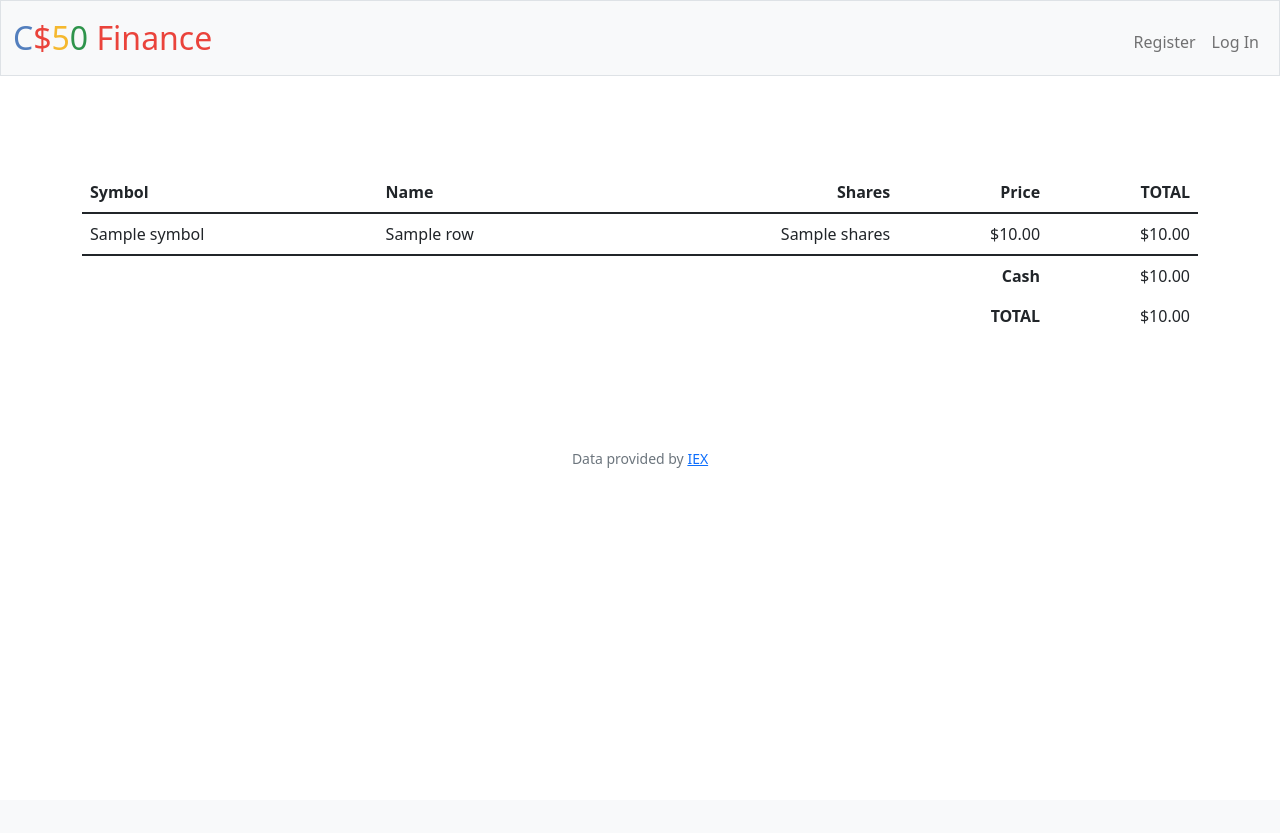
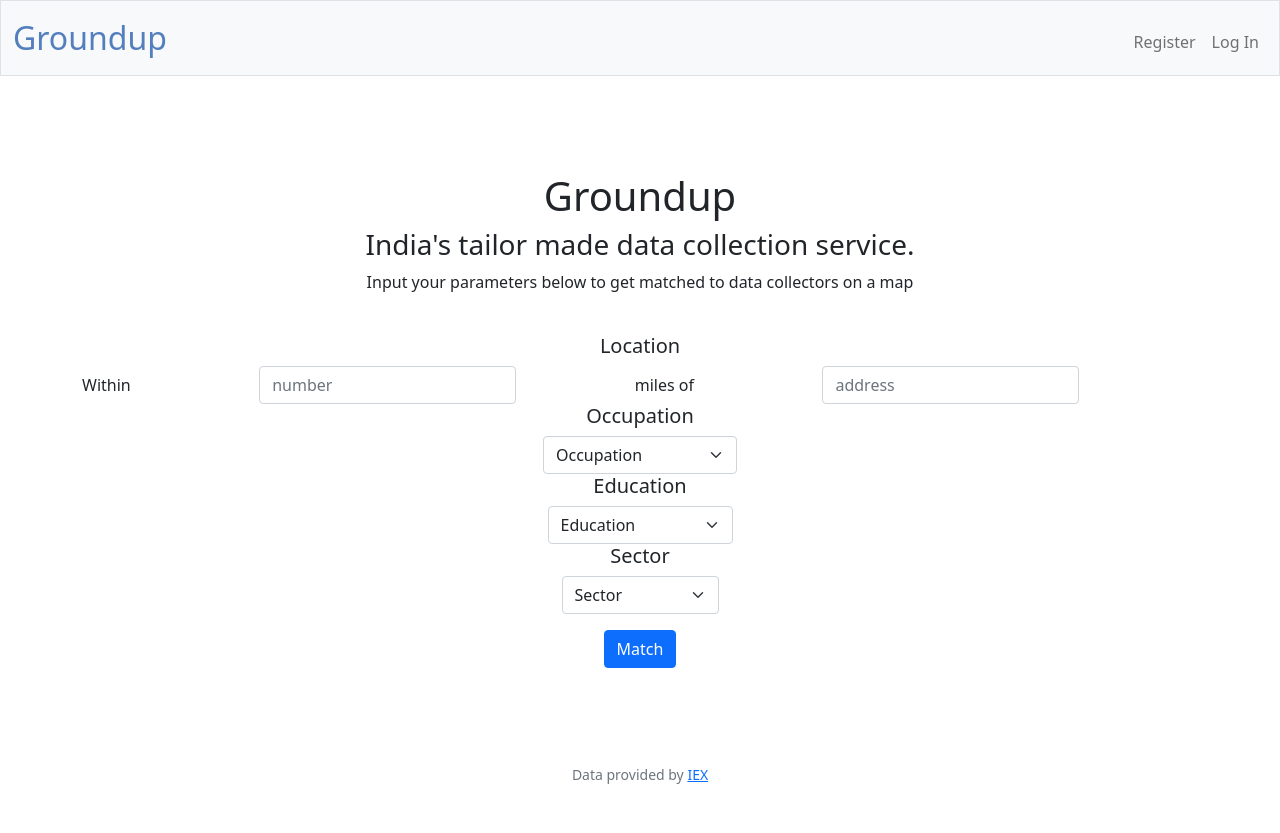
Before and after one commit to MohanMaker/GroundUp, a Flask app: template templates/index.html in a window 1280 px wide. Before the commit the page ends 468 px from the top, so only its background shows below. Run offline with Flask 2, Linux system fonts and the light colour scheme; the template is opened without the code that fills it: most values are stand-ins (such as "Sample title", 1, 10 or a date in 2020); some libraries are stand-ins or nearby versions.

Commit message:
add filtering webpage and functions to find the person based on the filters (including location)

```diff
--- a/app.py
+++ b/app.py
@@ -3,11 +3,6 @@
 # Implement map
 # Implement location filtering
 # Implement other filtering
-
-# Search page
-# Dropdowns
-# Map page
-# Show unfiltered map
 
 import os
 
@@ -16,14 +11,13 @@ from flask import Flask, flash, redirect, render_template, request, session
 from flask_session import Session
 from tempfile import mkdtemp
 from werkzeug.security import check_password_hash, generate_password_hash
+import geopy
+import sys
 
-from helpers import apology, login_required, lookup, usd
+from helpers import reversegeocode, geocode, apology, login_required, lookup
 
 # Configure application
 app = Flask(__name__)
-
-# Custom filter
-app.jinja_env.filters["usd"] = usd
 
 # Configure session to use filesystem (instead of signed cookies)
 app.config["SESSION_PERMANENT"] = False
@@ -43,25 +37,33 @@ def after_request(response):
     return response
 
 
-@app.route("/")
+@app.route("/", methods=["GET", "POST"])
 @login_required
 def index():
-    portfolio = db.execute("SELECT * FROM portfolio WHERE id = ?", session["user_id"])
-    cash = db.execute("SELECT cash FROM users WHERE id = ?", session["user_id"])[0]["cash"]
+    if request.method == "POST":
+        # Get inputs from user
+        distance = request.form.get("distance")
+        address = request.form.get("address")
+        occupation = request.form.get("occupation")
+        education = request.form.get("education")
+        sector = request.form.get("sector")
 
-    total = cash
-    if len(portfolio) == 0:
-        portfolio = None
+        lat, lng = geocode(address)
+        radius = geopy.units.degrees(arcminutes=geopy.units.nautical(miles=int(distance)))
+        latmin = lat - radius
+        latmax = lat + radius
+        lngmin = lng - radius
+        lngmax = lng + radius
+
+        tograph = db.execute("SELECT * FROM datacollectors WHERE occupation = ? AND education = ? AND sector = ? AND (lat BETWEEN ? AND ?) AND (lng BETWEEN ? AND ?);", occupation, education, sector, latmin, latmax, lngmin, lngmax)
+        print(tograph, file=sys.stderr)
+
+        return render_template("map.html", tograph=tograph)
     else:
-        sharesvalue = 0
-        for row in portfolio:
-            stock = lookup(row["symbol"])
-            row["persymbolprice"] = stock["price"]
-            row["totalsymbolvalue"] = (row["persymbolprice"] * row["shares"])
-            sharesvalue += row["totalsymbolvalue"]
-        total += sharesvalue
-    return render_template("index.html", portfolio=portfolio, cash=cash, total=total)
-
+        occupation = db.execute("SELECT DISTINCT occupation FROM datacollectors;")
+        education = db.execute("SELECT DISTINCT education FROM datacollectors;")
+        sector = db.execute("SELECT DISTINCT sector FROM datacollectors;")
+        return render_template("index.html", occupation=occupation, education=education, sector=sector)
 
 @app.route("/login", methods=["GET", "POST"])
 def login():
@@ -124,7 +126,7 @@ def quote():
         if info == None:
             return apology("Invalid symbol", 400)
 
-        return render_template("quoted.html", name=info["name"], symbol=info["symbol"], price=usd(info["price"]))
+        return render_template("quoted.html", name=info["name"], symbol=info["symbol"], price=info["price"])
     else:
         return render_template("quote.html")
 
--- a/helpers.py
+++ b/helpers.py
@@ -20,7 +20,15 @@ def reversegeocode(lat, lng):
     output['country'] = address.get('country', '')
     output['zipcode'] = address.get('postcode')
 
-    return output;
+    return output
+
+def geocode(address):
+    location = geolocator.geocode(address)
+
+    lat = location.latitude
+    lng = location.longitude
+
+    return lat, lng
 
 def apology(message, code=400):
     """Render message as an apology to user."""
@@ -73,8 +81,3 @@ def lookup(symbol):
         }
     except (KeyError, TypeError, ValueError):
         return None
-
-
-def usd(value):
-    """Format value as USD."""
-    return f"${value:,.2f}"
--- a/static/styles.css
+++ b/static/styles.css
@@ -1,4 +1,15 @@
 /* Size for brand */
+
+.form-inline {
+    display: flex;
+    flex-flow: row wrap;
+    align-items: center;
+}
+
+.form-inline label {
+margin: 5px 10px 5px 0;
+}
+
 nav .navbar-brand
 {
     font-size: xx-large;
--- a/templates/index.html
+++ b/templates/index.html
@@ -5,40 +5,57 @@
 {% endblock %}
 
 {% block main %}
-    <main class="container py-5 text-center">
-        <table class="table">
-            <thead>
-                <tr>
-                    <th class="text-start">Symbol</th>
-                    <th class="text-start">Name</th>
-                    <th class="text-end">Shares</th>
-                    <th class="text-end">Price</th>
-                    <th class="text-end">TOTAL</th>
-                </tr>
-            </thead>
-            <tbody>
-                {% if portfolio %}
-                {% for row in portfolio%}
-                <tr>
-                    <td class="text-start">{{ row["symbol"] }}</td>
-                    <td class="text-start">{{ row["name"] }}</td>
-                    <td class="text-end">{{ row["shares"] }}</td>
-                    <td class="text-end">{{ row["persymbolprice"] | usd }}</td>
-                    <td class="text-end"> {{ row["totalsymbolvalue"] | usd }}</td>
-                </tr>
-                {% endfor %}
-                {% endif %}
-            </tbody>
-            <tfoot>
-                <tr>
-                    <td class="border-0 fw-bold text-end" colspan="4">Cash</td>
-                    <td class="border-0 text-end">{{ cash | usd }}</td>
-                </tr>
-                <tr>
-                    <td class="border-0 fw-bold text-end" colspan="4">TOTAL</td>
-                    <td class="border-0 w-bold text-end">{{ total | usd }}</td>
-                </tr>
-            </tfoot>
-        </table>
-    </main>
+
+<main class="container py-5 text-center">
+
+    <h1>Groundup</h1>
+    <h3>
+        India's tailor made data collection service.
+    </h3>
+
+    <p>Input your parameters below to get matched to data collectors on a map</p>
+    <br>
+
+
+    <form action="/" method="post">
+        <h5>Location</h5>
+
+        <div class="form-inline">
+            <label for="distance">Within</label>
+            <input type="number" id="distance" autocomplete="off" class="form-control mx-auto w-auto" min="0" name="distance" placeholder="number">
+            <label for="place">miles of</label><br>
+            <input id="place" autocomplete="off" class="form-control mx-auto w-auto" name="address" placeholder="address" type="text">
+        </div>
+
+        <div class="mb-3">
+            <h5>Occupation</h5>
+            <select class="form-select mx-auto w-auto" name="occupation">
+                <option disabled="" selected="">Occupation</option>
+                    {% for row in occupation%}
+                        <option value="{{ row['occupation'] }}">{{ row['occupation'] }}</option>
+                    {% endfor %}
+            </select>
+
+            <h5>Education</h5>
+            <select class="form-select mx-auto w-auto" name="education">
+                <option disabled="" selected="">Education</option>
+                    {% for row in education%}
+                        <option value="{{ row['education'] }}">{{ row['education'] }}</option>
+                    {% endfor %}
+            </select>
+
+            <h5>Sector</h5>
+            <select class="form-select mx-auto w-auto" name="sector">
+                <option disabled="" selected="">Sector</option>
+                    {% for row in sector%}
+                        <option value="{{ row['sector'] }}">{{ row['sector'] }}</option>
+                    {% endfor %}
+            </select>
+        </div>
+
+        <button class="btn btn-primary" type="submit">Match</button>
+    </form>
+
+</main>
+
 {% endblock %}
--- a/templates/layout.html
+++ b/templates/layout.html
@@ -23,7 +23,7 @@
 
         <nav class="bg-light border navbar navbar-expand-md navbar-light">
             <div class="container-fluid">
-                <a class="navbar-brand" href="/"><span class="blue">C</span><span class="red">$</span><span class="yellow">5</span><span class="green">0</span> <span class="red">Finance</span></a>
+                <a class="navbar-brand" href="/"><link rel="icon" type="image/png" href="/favicon.ico"/><span class="blue">Groundup</span></a>
                 <button aria-controls="navbar" aria-expanded="false" aria-label="Toggle navigation" class="navbar-toggler" data-bs-target="#navbar" data-bs-toggle="collapse" type="button">
                     <span class="navbar-toggler-icon"></span>
                 </button>
```
